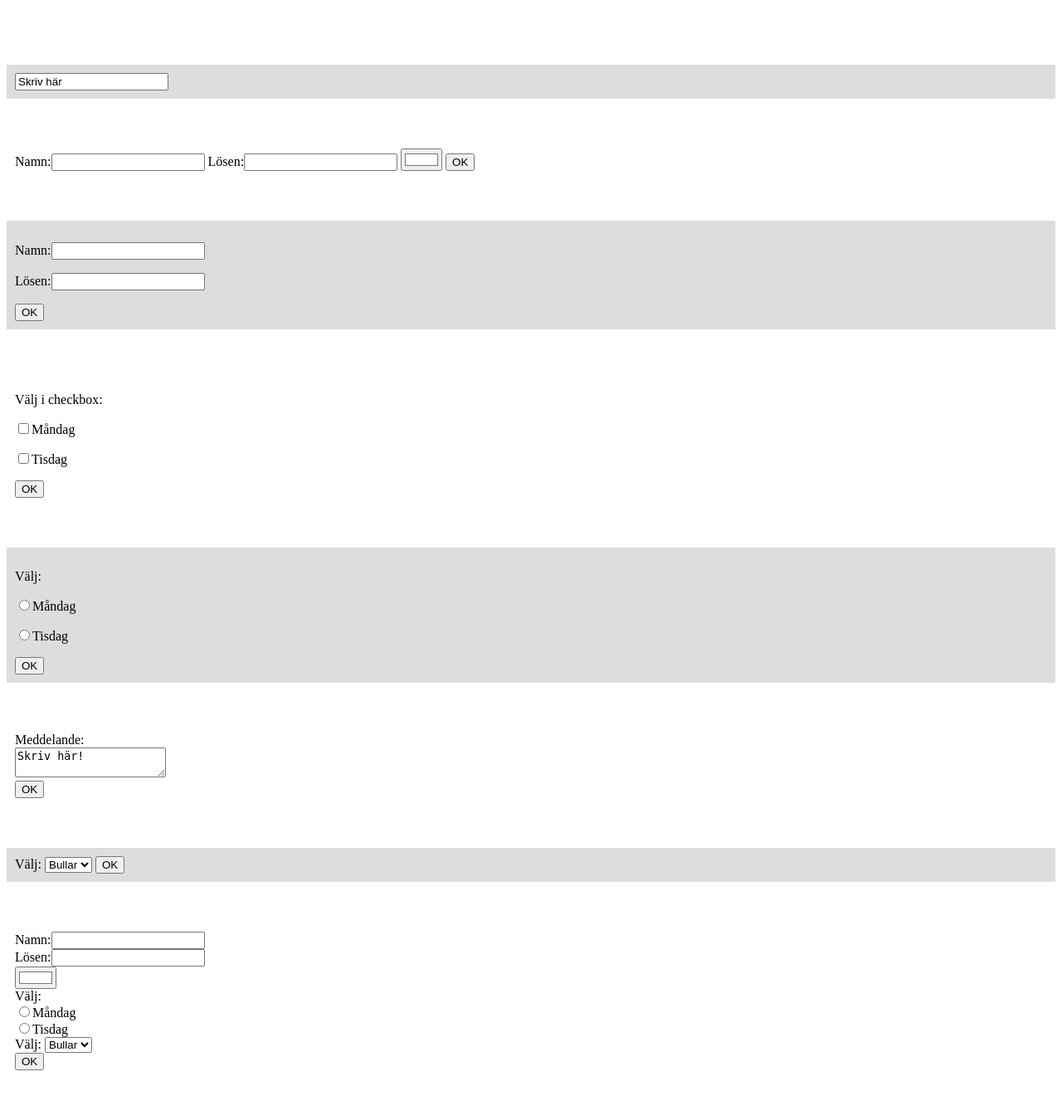
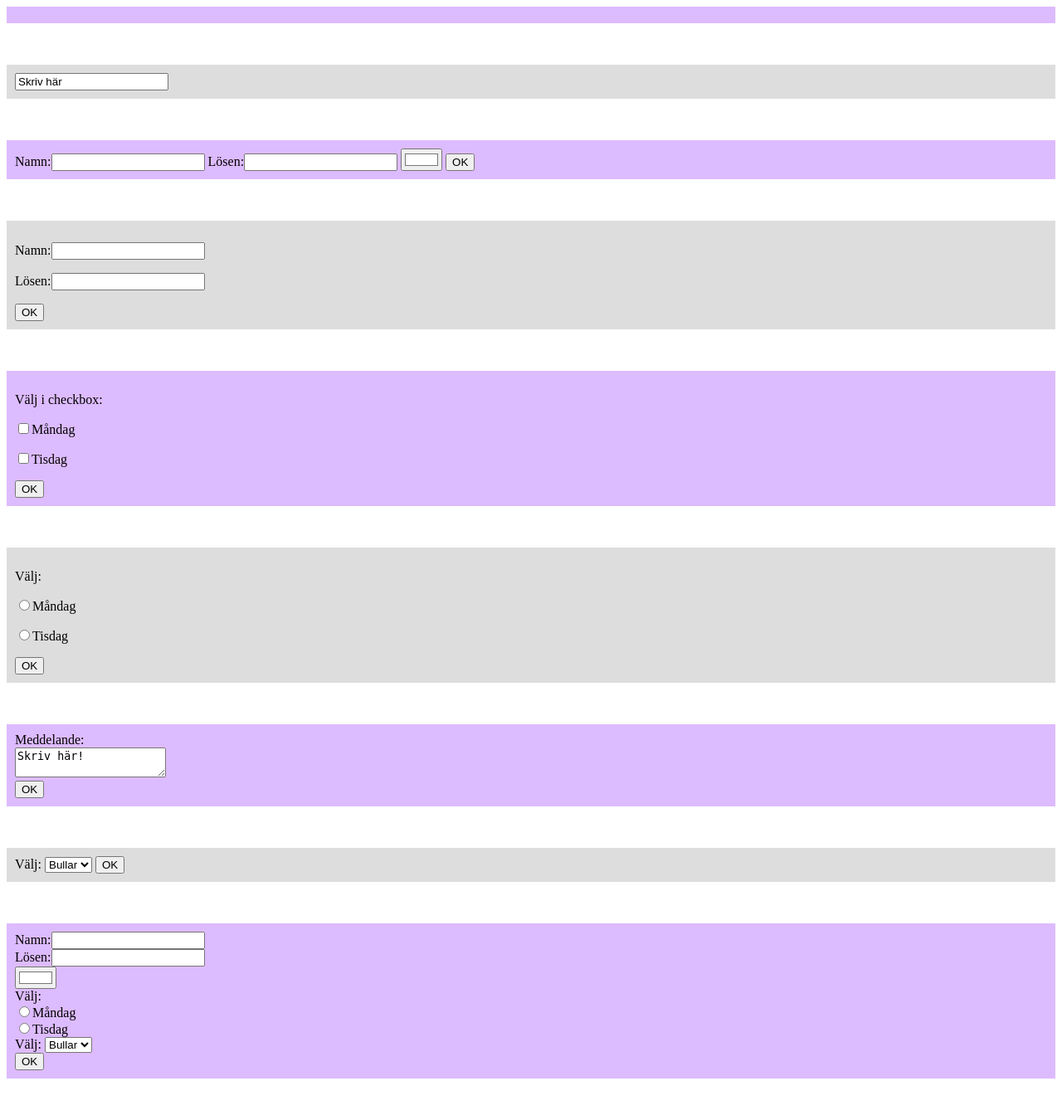
Before and after one commit to birgere/birgere.github.io, a PHP site: page /formular.html in a window 1280 px wide. Shown: the whole page at 83% size. Run offline with PHP 8.4, Linux system fonts and the light colour scheme.

Commit message:
Justerat formulär
Lagt till några formulärdelar och justerat stilmallen

```diff
--- a/form.css
+++ b/form.css
@@ -3,6 +3,7 @@ form {
     display: block;
     margin-bottom: 50px;
     padding: 10px;
+    background: #dbf;
 }
 form:nth-child(even) {
     background: #ddd;
```
Also changed, not shown: formular.html (+23 -0 lines).
